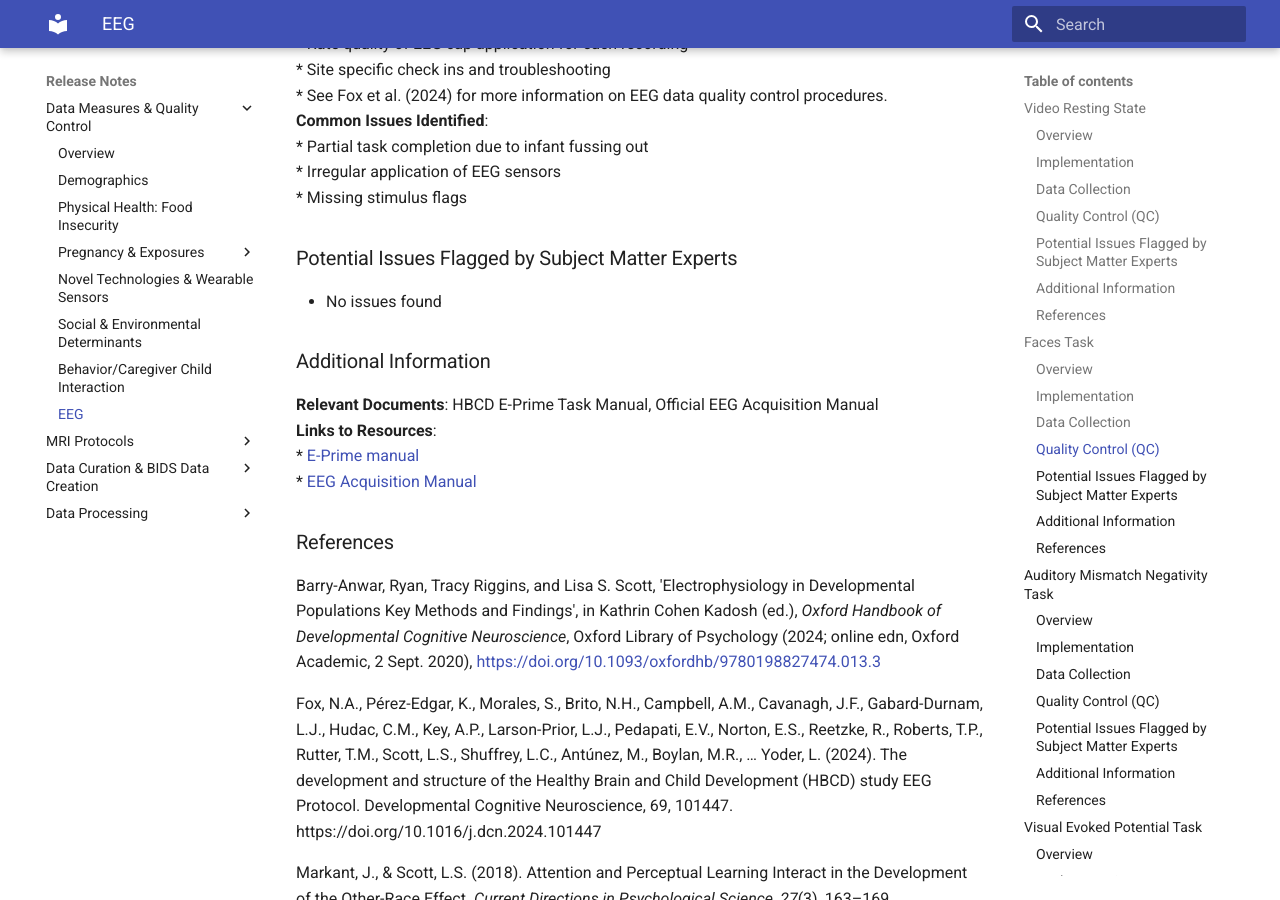
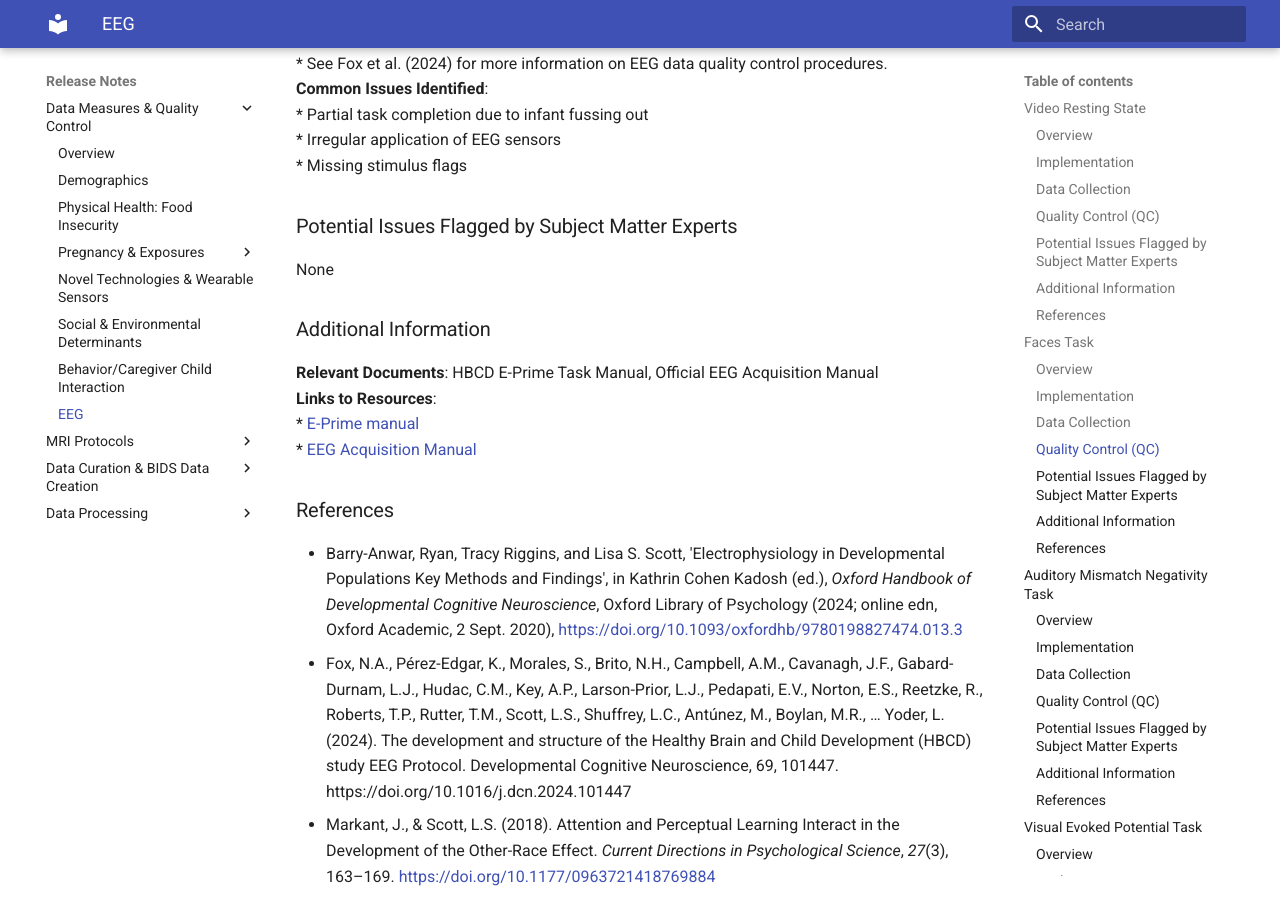
Before and after one commit to mattcieslak/hbcd-docs, an MkDocs documentation site: the page built from docs/measures/eeg.md, in a window 1280 px wide and 900 px high, scrolled down 4730 px. Built offline with MkDocs 1.6.1 and Material for MkDocs 9.7.7, drawn with Linux system fonts in a browser that asks for light colours.

Commit message:
Update eeg.md

```diff
--- a/docs/measures/eeg.md
+++ b/docs/measures/eeg.md
@@ -48,15 +48,11 @@ In V04/6, a silent video plays with a variety of marble run and construction vis
   * [EEG Acquisition Manual](https://docs.google.com/document/d/1tjrFJzntHOqJOrq-SRGy2Z0LOj56MFsZ2ZocgrUogSs/edit?usp=sharing)
 
 ### References
-Davidson, R. J., & Fox, N. A. (1982). Asymmetrical Brain Activity Discriminates Between Positive and Negative Affective Stimuli in Human Infants. Science, 218(4578), 1235– 1237. [https://doi.org/10.1126/science.7146906](https://doi.org/10.1126/science.7146906)
-
-Fox, N.A., Pérez-Edgar, K., Morales, S., Brito, N.H., Campbell, A.M., Cavanagh, J.F., Gabard-Durnam, L.J., Hudac, C.M., Key, A.P., Larson-Prior, L.J., Pedapati, E.V., Norton, E.S., Reetzke, R., Roberts, T.P., Rutter, T.M., Scott, L.S., Shuffrey, L.C., Antúnez, M., Boylan, M.R., … Yoder, L. (2024). The development and structure of the Healthy Brain and Child Development (HBCD) study EEG Protocol. Developmental Cognitive Neuroscience, 69, 101447. https://doi.org/10.1016/j.dcn.2024.101447
-
-Gabard-Durnam, L.J., Wilkinson, C., Kapur, K., Tager-Flusberg, H., Levin, A.R., & Nelson, C.A. (2019). Longitudinal EEG power in the first postnatal year differentiates autism outcomes. Nature Communications, 10(1), Article 1. [https://doi.org/10.1038/s41467-019-12202-9](https://doi.org/10.1038/s41467-019-12202-9)
-
-Jones, E.J. H., Goodwin, A., Orekhova, E., Charman, T., Dawson, G., Webb, S.J., & Johnson, M.H. (2020). Infant EEG theta modulation predicts childhood intelligence. Scientiﬁc Reports, 10(1), 11232. [https://doi.org/10.1038/s41598-020-67687-y](https://doi.org/10.1038/s41598-020-67687-y)
-
-Whedon, M., Perry, N.B., & Bell, M.A. (2020). Relations between frontal EEG maturation and inhibitory control in preschool in the prediction of children’s early academic skills. Brain and Cognition, 145, 105636. [https://doi.org/10.1016/j.bandc.2020.105636](https://doi.org/10.1016/j.bandc.2020.105636)
+ * Davidson, R. J., & Fox, N. A. (1982). Asymmetrical Brain Activity Discriminates Between Positive and Negative Affective Stimuli in Human Infants. Science, 218(4578), 1235– 1237. [https://doi.org/10.1126/science.7146906](https://doi.org/10.1126/science.7146906)
+ * Fox, N.A., Pérez-Edgar, K., Morales, S., Brito, N.H., Campbell, A.M., Cavanagh, J.F., Gabard-Durnam, L.J., Hudac, C.M., Key, A.P., Larson-Prior, L.J., Pedapati, E.V., Norton, E.S., Reetzke, R., Roberts, T.P., Rutter, T.M., Scott, L.S., Shuffrey, L.C., Antúnez, M., Boylan, M.R., … Yoder, L. (2024). The development and structure of the Healthy Brain and Child Development (HBCD) study EEG Protocol. Developmental Cognitive Neuroscience, 69, 101447. https://doi.org/10.1016/j.dcn.2024.101447
+ * Gabard-Durnam, L.J., Wilkinson, C., Kapur, K., Tager-Flusberg, H., Levin, A.R., & Nelson, C.A. (2019). Longitudinal EEG power in the first postnatal year differentiates autism outcomes. Nature Communications, 10(1), Article 1. [https://doi.org/10.1038/s41467-019-12202-9](https://doi.org/10.1038/s41467-019-12202-9)
+ * Jones, E.J. H., Goodwin, A., Orekhova, E., Charman, T., Dawson, G., Webb, S.J., & Johnson, M.H. (2020). Infant EEG theta modulation predicts childhood intelligence. Scientiﬁc Reports, 10(1), 11232. [https://doi.org/10.1038/s41598-020-67687-y](https://doi.org/10.1038/s41598-020-67687-y)
+ * Whedon, M., Perry, N.B., & Bell, M.A. (2020). Relations between frontal EEG maturation and inhibitory control in preschool in the prediction of children’s early academic skills. Brain and Cognition, 145, 105636. [https://doi.org/10.1016/j.bandc.2020.105636](https://doi.org/10.1016/j.bandc.2020.105636)
 
 ## Faces Task
 ### Overview
@@ -98,7 +94,7 @@ Whedon, M., Perry, N.B., & Bell, M.A. (2020). Relations between frontal EEG matu
   * Missing stimulus flags
 
 ### Potential Issues Flagged by Subject Matter Experts
-* No issues found
+None
 
 ### Additional Information
 **Relevant Documents**: HBCD E-Prime Task Manual, Official EEG Acquisition Manual
@@ -107,13 +103,10 @@ Whedon, M., Perry, N.B., & Bell, M.A. (2020). Relations between frontal EEG matu
   * [EEG Acquisition Manual](https://docs.google.com/document/d/1tjrFJzntHOqJOrq-SRGy2Z0LOj56MFsZ2ZocgrUogSs/edit?usp=sharing)
 
 ### References
-Barry-Anwar, Ryan, Tracy Riggins, and Lisa S. Scott, 'Electrophysiology in Developmental Populations Key Methods and Findings', in Kathrin Cohen Kadosh (ed.), *Oxford Handbook of Developmental Cognitive Neuroscience*, Oxford Library of Psychology (2024; online edn, Oxford Academic, 2 Sept. 2020), [https://doi.org/10.1093/oxfordhb/9780198827474.013.3](https://doi.org/10.1093/oxfordhb/9780198827474.013.3)
-
-Fox, N.A., Pérez-Edgar, K., Morales, S., Brito, N.H., Campbell, A.M., Cavanagh, J.F., Gabard-Durnam, L.J., Hudac, C.M., Key, A.P., Larson-Prior, L.J., Pedapati, E.V., Norton, E.S., Reetzke, R., Roberts, T.P., Rutter, T.M., Scott, L.S., Shuffrey, L.C., Antúnez, M., Boylan, M.R., … Yoder, L. (2024). The development and structure of the Healthy Brain and Child Development (HBCD) study EEG Protocol. Developmental Cognitive Neuroscience, 69, 101447. https://doi.org/10.1016/j.dcn.2024.101447
-
-Markant, J., & Scott, L.S. (2018). Attention and Perceptual Learning Interact in the Development of the Other-Race Effect. *Current Directions in Psychological Science*, *27*(3), 163–169. [https://doi.org/10.1177/0963721418769884](https://doi.org/10.1177/0963721418769884)
-
-Scherf, K.S., & Scott, L.S. (2012). Connecting developmental trajectories: Biases in face processing from infancy to adulthood. *Developmental Psychobiology*, *54*(6), 643–663. [https://doi.org/10.1002/dev.21013](https://doi.org/10.1002/dev.21013)
+ * Barry-Anwar, Ryan, Tracy Riggins, and Lisa S. Scott, 'Electrophysiology in Developmental Populations Key Methods and Findings', in Kathrin Cohen Kadosh (ed.), *Oxford Handbook of Developmental Cognitive Neuroscience*, Oxford Library of Psychology (2024; online edn, Oxford Academic, 2 Sept. 2020), [https://doi.org/10.1093/oxfordhb/9780198827474.013.3](https://doi.org/10.1093/oxfordhb/9780198827474.013.3)
+ * Fox, N.A., Pérez-Edgar, K., Morales, S., Brito, N.H., Campbell, A.M., Cavanagh, J.F., Gabard-Durnam, L.J., Hudac, C.M., Key, A.P., Larson-Prior, L.J., Pedapati, E.V., Norton, E.S., Reetzke, R., Roberts, T.P., Rutter, T.M., Scott, L.S., Shuffrey, L.C., Antúnez, M., Boylan, M.R., … Yoder, L. (2024). The development and structure of the Healthy Brain and Child Development (HBCD) study EEG Protocol. Developmental Cognitive Neuroscience, 69, 101447. https://doi.org/10.1016/j.dcn.2024.101447
+ * Markant, J., & Scott, L.S. (2018). Attention and Perceptual Learning Interact in the Development of the Other-Race Effect. *Current Directions in Psychological Science*, *27*(3), 163–169. [https://doi.org/10.1177/0963721418769884](https://doi.org/10.1177/0963721418769884)
+ * Scherf, K.S., & Scott, L.S. (2012). Connecting developmental trajectories: Biases in face processing from infancy to adulthood. *Developmental Psychobiology*, *54*(6), 643–663. [https://doi.org/10.1002/dev.21013](https://doi.org/10.1002/dev.21013)
 
 ## Auditory Mismatch Negativity Task
 ### Overview
@@ -152,7 +145,7 @@ Scherf, K.S., & Scott, L.S. (2012). Connecting developmental trajectories: Biase
   * Missing stimulus flags
 
 ### Potential Issues Flagged by Subject Matter Experts
-* Interstimulus interval (ISI) changes between V03 \- V04/6. See Fox et al. (2024) and Morr et al. (2002) for more information about the ISI change.
+Interstimulus interval (ISI) changes between V03 \- V04/6. See Fox et al. (2024) and Morr et al. (2002) for more information about the ISI change.
 
 ### Additional Information
 **Relevant Documents**: HBCD E-Prime Task Manual, Official EEG Acquisition Manual
@@ -161,29 +154,18 @@ Scherf, K.S., & Scott, L.S. (2012). Connecting developmental trajectories: Biase
   * [EEG Acquisition Manual](https://docs.google.com/document/d/1tjrFJzntHOqJOrq-SRGy2Z0LOj56MFsZ2ZocgrUogSs/edit?usp=sharing)
 
 ### References
-Choudhury, N., & Benasich, A. A. (2011). Maturation of auditory evoked potentials from 6 to 48 months: Prediction to 3 and 4 year language and cognitive abilities. Clinical Neurophysiology, 122(2), 320–338. [https://doi.org/10.1016/j.clinph.2010.05.035](https://doi.org/10.1016/j.clinph.2010.05.035)
-
-Fox, N.A., Pérez-Edgar, K., Morales, S., Brito, N.H., Campbell, A.M., Cavanagh, J.F., Gabard-Durnam, L.J., Hudac, C.M., Key, A.P., Larson-Prior, L.J., Pedapati, E.V., Norton, E.S., Reetzke, R., Roberts, T.P., Rutter, T.M., Scott, L.S., Shuffrey, L.C., Antúnez, M., Boylan, M.R., … Yoder, L. (2024). The development and structure of the Healthy Brain and Child Development (HBCD) study EEG Protocol. Developmental Cognitive Neuroscience, 69, 101447. https://doi.org/10.1016/j.dcn.2024.101447
-
-Gumenyuk, V., Korzyukov, O., Escera, C., Hämäläinen, M., Huotilainen, M., Häyrinen, T., Oksanen, H., Näätänen, R., Von Wendt, L., & Alho, K. (2005). Electrophysiological evidence of enhanced distractibility in ADHD children. Neuroscience Letters, 374(3), 212–217. https://doi.org/10.1016/j.neulet.2004.10.081
-
-Gurrera, R.J., O’Donnell, B.F., Nestor, P.G., Gainski, J., & McCarley, R.W. (2001). The P3 auditory event–related brain potential indexes major personality traits. Biological Psychiatry, 49(11), 922–929. https://doi.org/10.1016/S0006-3223(00)01067-2
-
-Lachmann, T., Berti, S., Kujala, T., & Schröger, E. (2005). Diagnostic subgroups of developmental dyslexia have different deficits in neural processing of tones and phonemes. International Journal of Psychophysiology, 55(2), 105–120. [https://doi.org/10.1016/j.ijpsycho.2004.11.005](https://doi.org/10.1016/j.ijpsycho.2004.11.005)
-
-Lepistö, T., Kujala, T., Vanhala, R., Alku, P., Huotilainen, M., & Näätänen, R. (2005). The discrimination of and orienting to speech and non-speech sounds in children with autism. Brain Research, 1066(1–2), 147–157.
-
-Leppänen, P.H., Hämäläinen, J.A., Salminen, H.K., Eklund, K.M., Guttorm, T.K., Lohvansuu, K., Puolakanaho, A., & Lyytinen, H. (2010). Newborn brain event-related potentials revealing atypical processing of sound frequency and the subsequent association with later literacy skills in children with familial dyslexia. Cortex, 46(10), 1362–1376.
-
-Marshall, P.J., Reeb, B.C., & Fox, N.A. (2009). Electrophysiological responses to auditory novelty in temperamentally different 9-month-old infants. Developmental Science, 12(4), 568–582. [https://doi.org/10.1111/j.1467-7687.2008.00808.x](https://doi.org/10.1111/j.1467-7687.2008.00808.x)
-
-Morr, M.L., Shafer, V.L., Kreuzer, J.A., & Kurtzberg, D. (2002). Maturation of mismatch negativity in typically developing infants and preschool children. Ear and Hearing, 23(2), 118–136. https://doi.org/10.1097/00003446-200204000-00005
-
-Norton, E.S., Beach, S.D., Eddy, M.D., McWeeny, S., Ozernov-Palchik, O., Gaab, N., & Gabrieli, J.D. (2021). ERP mismatch negativity amplitude and asymmetry reflect 34 phonological and rapid automatized naming 	skills in English-speaking kindergartners. Frontiers in Human Neuroscience, 15, 624617.
-
-Reeb-Sutherland, B.C., Vanderwert, R.E., Degnan, K.A., Marshall, P.J., Pérez-Edgar, K., Chronis-Tuscano, A., Pine, D.S., & Fox, N.A. (2009). Attention to novelty in behaviorally inhibited adolescents moderates risk 	for anxiety. Journal of Child Psychology and Psychiatry, 50(11), 1365–1372. [https://doi.org/10.1111/j.1469-](https://doi.org/10.1111/j.1469-)7610.2009.02170.x
-
-Schwartz, S., Shinn-Cunningham, B., & Tager-Flusberg, H. (2018). Meta-analysis and systematic review of the literature characterizing auditory mismatch negativity in individuals with autism. Neuroscience & Biobehavioral Reviews, 87, 106–117.
+ * Choudhury, N., & Benasich, A. A. (2011). Maturation of auditory evoked potentials from 6 to 48 months: Prediction to 3 and 4 year language and cognitive abilities. Clinical Neurophysiology, 122(2), 320–338. [https://doi.org/10.1016/j.clinph.2010.05.035](https://doi.org/10.1016/j.clinph.2010.05.035)
+ * Fox, N.A., Pérez-Edgar, K., Morales, S., Brito, N.H., Campbell, A.M., Cavanagh, J.F., Gabard-Durnam, L.J., Hudac, C.M., Key, A.P., Larson-Prior, L.J., Pedapati, E.V., Norton, E.S., Reetzke, R., Roberts, T.P., Rutter, T.M., Scott, L.S., Shuffrey, L.C., Antúnez, M., Boylan, M.R., … Yoder, L. (2024). The development and structure of the Healthy Brain and Child Development (HBCD) study EEG Protocol. Developmental Cognitive Neuroscience, 69, 101447. https://doi.org/10.1016/j.dcn.2024.101447
+ * Gumenyuk, V., Korzyukov, O., Escera, C., Hämäläinen, M., Huotilainen, M., Häyrinen, T., Oksanen, H., Näätänen, R., Von Wendt, L., & Alho, K. (2005). Electrophysiological evidence of enhanced distractibility in ADHD children. Neuroscience Letters, 374(3), 212–217. https://doi.org/10.1016/j.neulet.2004.10.081
+ * Gurrera, R.J., O’Donnell, B.F., Nestor, P.G., Gainski, J., & McCarley, R.W. (2001). The P3 auditory event–related brain potential indexes major personality traits. Biological Psychiatry, 49(11), 922–929. https://doi.org/10.1016/S0006-3223(00)01067-2
+ * Lachmann, T., Berti, S., Kujala, T., & Schröger, E. (2005). Diagnostic subgroups of developmental dyslexia have different deficits in neural processing of tones and phonemes. International Journal of Psychophysiology, 55(2), 105–120. [https://doi.org/10.1016/j.ijpsycho.2004.11.005](https://doi.org/10.1016/j.ijpsycho.2004.11.005)
+ * Lepistö, T., Kujala, T., Vanhala, R., Alku, P., Huotilainen, M., & Näätänen, R. (2005). The discrimination of and orienting to speech and non-speech sounds in children with autism. Brain Research, 1066(1–2), 147–157.
+ * Leppänen, P.H., Hämäläinen, J.A., Salminen, H.K., Eklund, K.M., Guttorm, T.K., Lohvansuu, K., Puolakanaho, A., & Lyytinen, H. (2010). Newborn brain event-related potentials revealing atypical processing of sound frequency and the subsequent association with later literacy skills in children with familial dyslexia. Cortex, 46(10), 1362–1376.
+ * Marshall, P.J., Reeb, B.C., & Fox, N.A. (2009). Electrophysiological responses to auditory novelty in temperamentally different 9-month-old infants. Developmental Science, 12(4), 568–582. [https://doi.org/10.1111/j.1467-7687.2008.00808.x](https://doi.org/10.1111/j.1467-7687.2008.00808.x)
+ * Morr, M.L., Shafer, V.L., Kreuzer, J.A., & Kurtzberg, D. (2002). Maturation of mismatch negativity in typically developing infants and preschool children. Ear and Hearing, 23(2), 118–136. https://doi.org/10.1097/00003446-200204000-00005
+ * Norton, E.S., Beach, S.D., Eddy, M.D., McWeeny, S., Ozernov-Palchik, O., Gaab, N., & Gabrieli, J.D. (2021). ERP mismatch negativity amplitude and asymmetry reflect 34 phonological and rapid automatized naming 	skills in English-speaking kindergartners. Frontiers in Human Neuroscience, 15, 624617.
+ * Reeb-Sutherland, B.C., Vanderwert, R.E., Degnan, K.A., Marshall, P.J., Pérez-Edgar, K., Chronis-Tuscano, A., Pine, D.S., & Fox, N.A. (2009). Attention to novelty in behaviorally inhibited adolescents moderates risk 	for anxiety. Journal of Child Psychology and Psychiatry, 50(11), 1365–1372. [https://doi.org/10.1111/j.1469-](https://doi.org/10.1111/j.1469-)7610.2009.02170.x
+ * Schwartz, S., Shinn-Cunningham, B., & Tager-Flusberg, H. (2018). Meta-analysis and systematic review of the literature characterizing auditory mismatch negativity in individuals with autism. Neuroscience & Biobehavioral Reviews, 87, 106–117.
 
 ## Visual Evoked Potential Task
 ### Overview
@@ -221,7 +203,7 @@ Schwartz, S., Shinn-Cunningham, B., & Tager-Flusberg, H. (2018). Meta-analysis a
   * Missing stimulus flags
 
 ### Potential Issues Flagged by Subject Matter Experts
-* No issues found
+None
 
 ### Additional Information
 **Relevant Documents**: HBCD E-Prime Task Manual, Official EEG Acquisition Manual
@@ -230,16 +212,10 @@ Schwartz, S., Shinn-Cunningham, B., & Tager-Flusberg, H. (2018). Meta-analysis a
   * [EEG Acquisition Manual](https://docs.google.com/document/d/1tjrFJzntHOqJOrq-SRGy2Z0LOj56MFsZ2ZocgrUogSs/edit?usp=sharing)
 
 ### References
-Cremone-Caira, A., Braverman, Y., MacNaughton, G.A., Nikolaeva, J.I., & Faja, S. (2023). Reduced Visual Evoked Potential Amplitude in Autistic Children with Co-Occurring Features of Attention-Deficit/Hyperactivity Disorder. Journal of Autism and Developmental Disorders. [https://doi.org/10.1007/s10803-023-06005-7](https://doi.org/10.1007/s10803-023-06005-7)
-
-Fox, N.A., Pérez-Edgar, K., Morales, S., Brito, N.H., Campbell, A.M., Cavanagh, J.F., Gabard-Durnam, L.J., Hudac, C.M., Key, A.P., Larson-Prior, L.J., Pedapati, E.V., Norton, E.S., Reetzke, R., Roberts, T.P., Rutter, T.M., Scott, L.S., Shuffrey, L.C., Antúnez, M., Boylan, M.R., … Yoder, L. (2024). The development and structure of the Healthy Brain and Child Development (HBCD) study EEG Protocol. Developmental Cognitive Neuroscience, 69, 101447. https://doi.org/10.1016/j.dcn.2024.101447
-
-Lippé, S., Kovacevic, N., & McIntosh, A.R. (2009). Differential Maturation of Brain Signal Complexity in the Human Auditory and Visual System. Frontiers in Human Neuroscience, 3, 48. https://doi.org/10.3389/neuro.09.048.2009
-
-Jensen, S.K., Kumar, S., Xie, W., Tofail, F., Haque, R., Petri, W.A., & Nelson, C.A. (2019). Neural correlates of early adversity among Bangladeshi infants. Scientific Reports, 9(1), 1–10.
-
-Margolis, E.T., Davel, L., Bourke, N.J., Bosco, C., Zieff, M.R., Monachino, A.D., Mazubane, T., Williams, S.R., Miles, M., & Jacobs, C.A. (2024). Longitudinal effects of prenatal alcohol exposure on visual neurodevelopment over infancy. Developmental Psychology. [https://psycnet.apa.org/record/2024-66755-001](https://psycnet.apa.org/record/2024-66755-001)
-
-Nazhvani, A.D., Boostani, R., Afrasiabi, S., & Sadatnezhad, K. (2013). Classification of ADHD and BMD patients using visual evoked potential. Clinical Neurology and Neurosurgery, 115(11), 2329–2335.
-
-Shandiz, J.H., Heyrani, M., Sobhani-Rad, D., Salehinejad, Z., Shojaei, S., Khoshsima, M.J., Azimi, A., Yekta, A.A., & Yazdi, S.H.H. (2017). Pattern Visual Evoked Potentials in Dyslexic Children. Journal of Ophthalmic & Vision Research, 12(4), 402–406. https://doi.org/10.4103/jovr.jovr\_106\_16
+ * Cremone-Caira, A., Braverman, Y., MacNaughton, G.A., Nikolaeva, J.I., & Faja, S. (2023). Reduced Visual Evoked Potential Amplitude in Autistic Children with Co-Occurring Features of Attention-Deficit/Hyperactivity Disorder. Journal of Autism and Developmental Disorders. [https://doi.org/10.1007/s10803-023-06005-7](https://doi.org/10.1007/s10803-023-06005-7)
+ * Fox, N.A., Pérez-Edgar, K., Morales, S., Brito, N.H., Campbell, A.M., Cavanagh, J.F., Gabard-Durnam, L.J., Hudac, C.M., Key, A.P., Larson-Prior, L.J., Pedapati, E.V., Norton, E.S., Reetzke, R., Roberts, T.P., Rutter, T.M., Scott, L.S., Shuffrey, L.C., Antúnez, M., Boylan, M.R., … Yoder, L. (2024). The development and structure of the Healthy Brain and Child Development (HBCD) study EEG Protocol. Developmental Cognitive Neuroscience, 69, 101447. https://doi.org/10.1016/j.dcn.2024.101447
+ * Lippé, S., Kovacevic, N., & McIntosh, A.R. (2009). Differential Maturation of Brain Signal Complexity in the Human Auditory and Visual System. Frontiers in Human Neuroscience, 3, 48. https://doi.org/10.3389/neuro.09.048.2009
+ * Jensen, S.K., Kumar, S., Xie, W., Tofail, F., Haque, R., Petri, W.A., & Nelson, C.A. (2019). Neural correlates of early adversity among Bangladeshi infants. Scientific Reports, 9(1), 1–10.
+ * Margolis, E.T., Davel, L., Bourke, N.J., Bosco, C., Zieff, M.R., Monachino, A.D., Mazubane, T., Williams, S.R., Miles, M., & Jacobs, C.A. (2024). Longitudinal effects of prenatal alcohol exposure on visual neurodevelopment over infancy. Developmental Psychology. [https://psycnet.apa.org/record/2024-66755-001](https://psycnet.apa.org/record/2024-66755-001)
+ * Nazhvani, A.D., Boostani, R., Afrasiabi, S., & Sadatnezhad, K. (2013). Classification of ADHD and BMD patients using visual evoked potential. Clinical Neurology and Neurosurgery, 115(11), 2329–2335.
+ * Shandiz, J.H., Heyrani, M., Sobhani-Rad, D., Salehinejad, Z., Shojaei, S., Khoshsima, M.J., Azimi, A., Yekta, A.A., & Yazdi, S.H.H. (2017). Pattern Visual Evoked Potentials in Dyslexic Children. Journal of Ophthalmic & Vision Research, 12(4), 402–406. https://doi.org/10.4103/jovr.jovr\_106\_16
```
